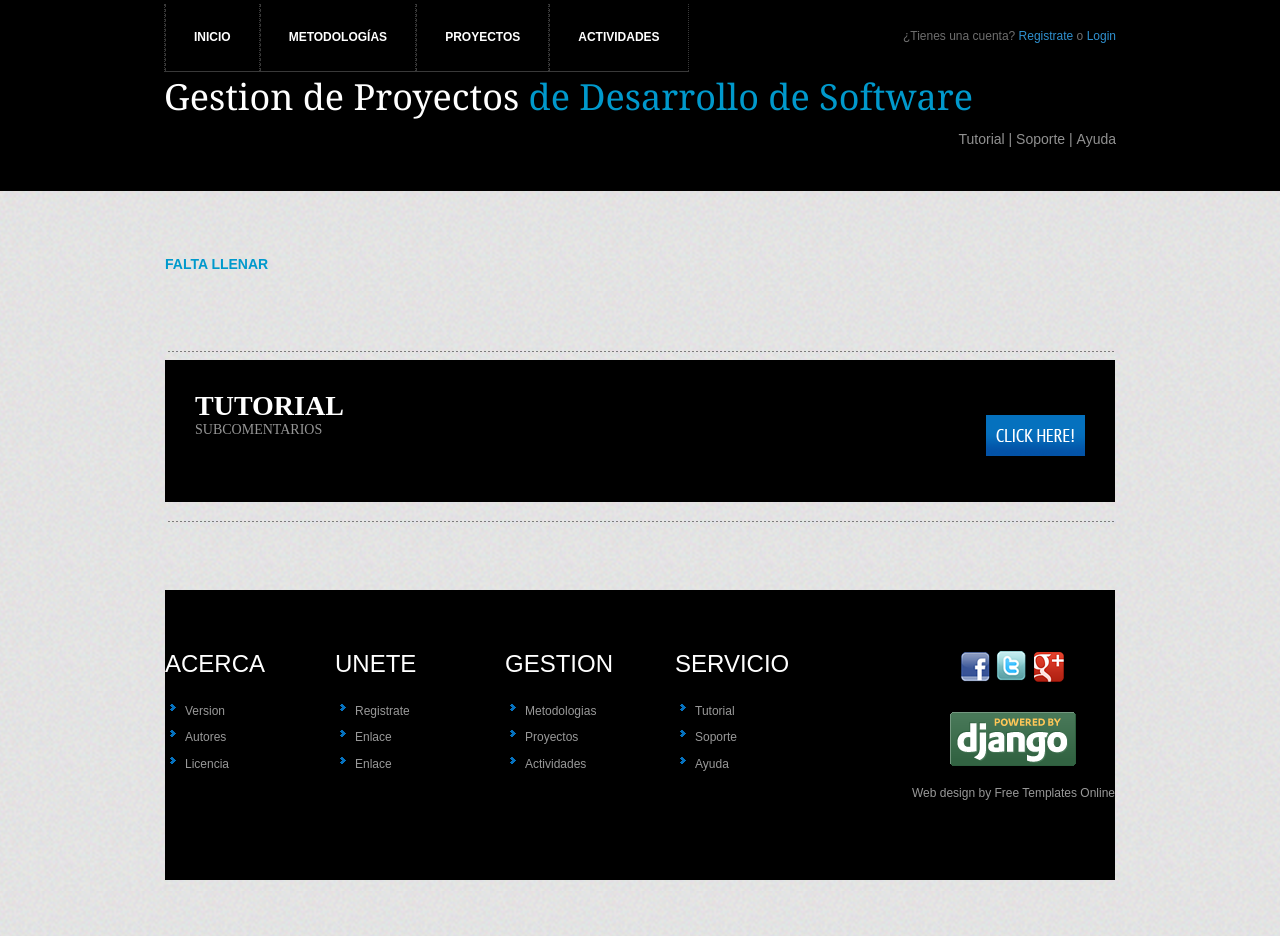
After one commit to narbelys/GPDS, a Django app: page /authors/ in a window 1280 px wide. The commit adds this page. Run offline with Django 3.2, Linux system fonts and the light colour scheme; parts of the project's set-up code (start-up, migrations or seed data) failed here and were passed over; some web fonts are replaced.

Commit message:
Se modifico agrego enlazes a las opciones del base.html

```diff
--- a/GPDS/urls.py
+++ b/GPDS/urls.py
@@ -17,6 +17,12 @@ urlpatterns = patterns('',
     # Uncomment the next line to enable the admin:
     url(r'^admin/',     include(admin.site.urls)),
     url(r'^$', 'GPDS.views.home', name='home'),
+    url(r'^version/$', 'GPDS.views.version', name='version'),
+    url(r'^authors/$', 'GPDS.views.authors', name='authors'),
+    url(r'^license/$', 'GPDS.views.license', name='license'),
+    url(r'^tutorial/$', 'GPDS.views.tutorial', name='tutorial'),
+    url(r'^support/$', 'GPDS.views.support', name='support'),
+    url(r'^help/$', 'GPDS.views.help', name='help'),
     url(r'^users/',     include('users.urls')),
     url(r'^methodology/', include('methodology.urls')),
     url(r'^project/',   include('project.urls')),
--- a/GPDS/views.py
+++ b/GPDS/views.py
@@ -6,3 +6,21 @@ from django.contrib.auth.models import User
 
 def home(request):
     return render_to_response('home.html', {} , context_instance=RequestContext(request))
+
+def version(request):
+    return render_to_response('version.html', {} , context_instance=RequestContext(request))
+
+def authors(request):
+    return render_to_response('authors.html', {} , context_instance=RequestContext(request))
+
+def license(request):
+    return render_to_response('license.html', {} , context_instance=RequestContext(request))
+
+def tutorial(request):
+    return render_to_response('tutorial.html', {} , context_instance=RequestContext(request))
+
+def support(request):
+    return render_to_response('support.html', {} , context_instance=RequestContext(request))
+
+def help(request):
+    return render_to_response('help.html', {} , context_instance=RequestContext(request))
--- /dev/null
+++ b/templates/authors.html
@@ -0,0 +1,11 @@
+{% extends "base.html" %}
+
+{% block content %}
+
+<div class="container">
+
+	<h1>FALTA LLENAR</h1>
+
+</div>
+
+{% endblock %}
--- a/templates/base.html
+++ b/templates/base.html
@@ -79,7 +79,7 @@
                         <p onclick="window.location='/'">Gestion de Proyectos <span class="green"> de Desarrollo de Software</span></p>
                      </div>
                     <div class="search">
-                        <div class="supp"><a href="tutorial.html">Tutorial</a>&nbsp;|&nbsp;<a href="support.html">Soporte</a>&nbsp;|&nbsp;<a href="help.html">Ayuda</a></div>
+                        <div class="supp"><a target="_blank" href="/tutorial">Tutorial</a>&nbsp;|&nbsp;<a target="_blank" href="/support">Soporte</a>&nbsp;|&nbsp;<a target="_blank" href="/help">Ayuda</a></div>
                         <div class="clear"></div>
                     </div>
                 </div>
@@ -111,7 +111,7 @@
             <div class="clear"></div>
 			<div class="opp">
                 <div class="textt"><p class="text7">Tutorial</p><p class="text8">Subcomentarios</p></div>
-                <div class="button"><a target="_blank" href=""><img src="{% static "images/11.png" %}" alt="img"></a></div>
+                <div class="button"><a target="_blank" href="/tutorial"><img src="{% static "images/11.png" %}" alt="img"></a></div>
             </div>
 			<div class="linr"><br><img src="{% static "images/09.png" %}" alt="img"></div>
 			<div class="maincontent">
@@ -120,28 +120,28 @@
 					<div class="footer">
 						<div class="about"><p class="text13">acerca</p>
 							<ul class="foot">
-                                <li><a target="_blank" href="">Version</a></li>
-                                <li><a target="_blank" href="">Autores</a> </li>
-                                <li><a target="_blank" href="">Licencia</a>    </li>
+                                <li><a target="_blank" href="/version">Version</a></li>
+                                <li><a target="_blank" href="/authors">Autores</a> </li>
+                                <li><a target="_blank" href="/license">Licencia</a>    </li>
 							</ul></div>
 							<div class="join"><p class="text13">unete</p>
 								<ul class="foot">
-                                    <li><a target="_blank" href="">Registrate</a></li>
+                                    <li><a href="/users/sign_up">Registrate</a></li>
                                     <li><a target="_blank" href="">Enlace</a></li>
                                     <li><a target="_blank" href="">Enlace</a></li>
 								</ul>
                             </div>
 							<div class="advice"><p class="text13">gestion</p>
 								<ul class="foot">
-                                    <li><a target="_blank" href="">Metodologias</a></li>
-                                    <li><a target="_blank" href="">Proyectos</a></li>
-                                    <li><a target="_blank" href="">Actividades</a></li>
+                                    <li><a href="/methodology/">Metodologias</a></li>
+                                    <li><a href="/project/">Proyectos</a></li>
+                                    <li><a href="/activity/">Actividades</a></li>
                                 </ul>
                             </div>
 							<div class="downloads"><p class="text13">servicio</p><ul class="foot">
-                                <li><a target="_blank" href="">Tutorial</a></li>
-                                <li><a target="_blank" href="">Soporte</a></li>
-                                <li><a target="_blank" href="">Ayuda</a></li>
+                                <li><a target="_blank" href="/tutorial">Tutorial</a></li>
+                                <li><a target="_blank" href="/support">Soporte</a></li>
+                                <li><a target="_blank" href="/help">Ayuda</a></li>
                                 </ul>
                             </div>
 							<div class="gro">
```
Also changed, not shown: templates/license.html (added, +11 -0 lines).
